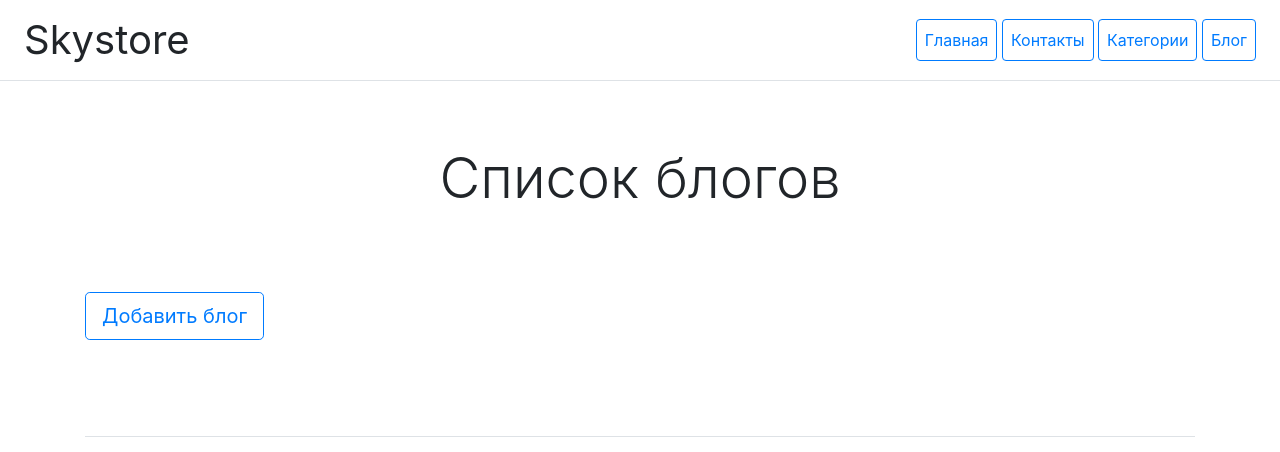
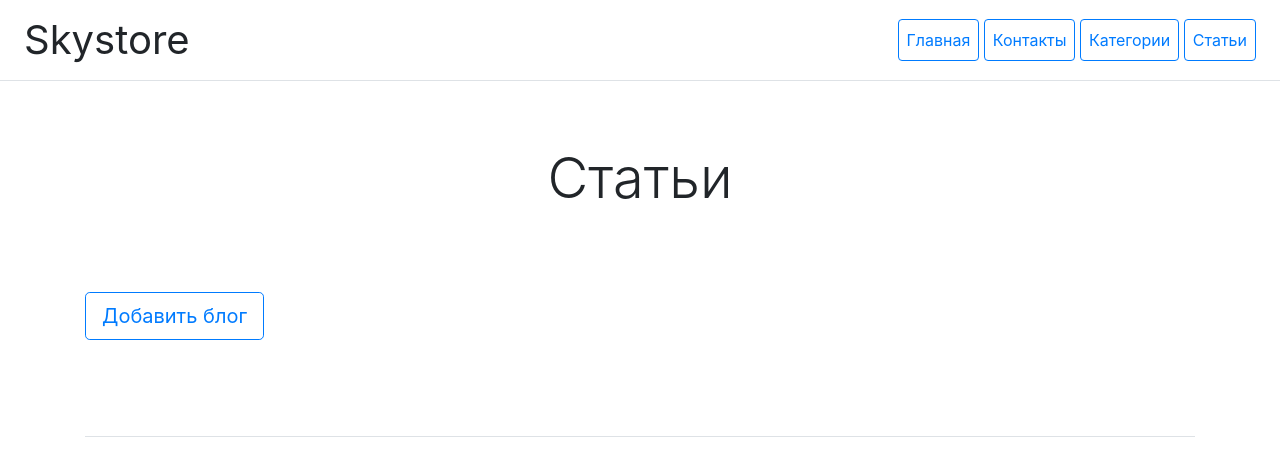
Before and after one commit to MSumbaev/dj_online_store, a Django app: page /blogs/list/ in a window 1280 px wide. Shown: the top 452 px of the page. Run offline with Django 4.2, Linux system fonts and the light colour scheme; data that the repository does not hold is empty; some libraries are stand-ins or nearby versions.

Commit message:
changed base.html and blogs/views.py

```diff
--- a/blogs/views.py
+++ b/blogs/views.py
@@ -27,7 +27,7 @@ class BlogDetailView(DetailView):
 class BlogListView(ListView):
     model = Blog
     extra_context = {
-        'title': 'Список блогов'
+        'title': 'Статьи'
     }
 
 
--- a/catalog/templates/catalog/base.html
+++ b/catalog/templates/catalog/base.html
@@ -13,7 +13,7 @@
         <a class="p-2 btn btn-outline-primary" href="{% url 'catalog:home' %}">Главная</a>
         <a class="p-2 btn btn-outline-primary" href="{% url 'catalog:contacts' %}">Контакты</a>
         <a class="p-2 btn btn-outline-primary" href="{% url 'catalog:category_list' %}">Категории</a>
-        <a class="p-2 btn btn-outline-primary" href="{% url 'blogs:blog_list' %}">Блог</a>
+        <a class="p-2 btn btn-outline-primary" href="{% url 'blogs:blog_list' %}">Статьи</a>
     </nav>
 </div>
 
```
